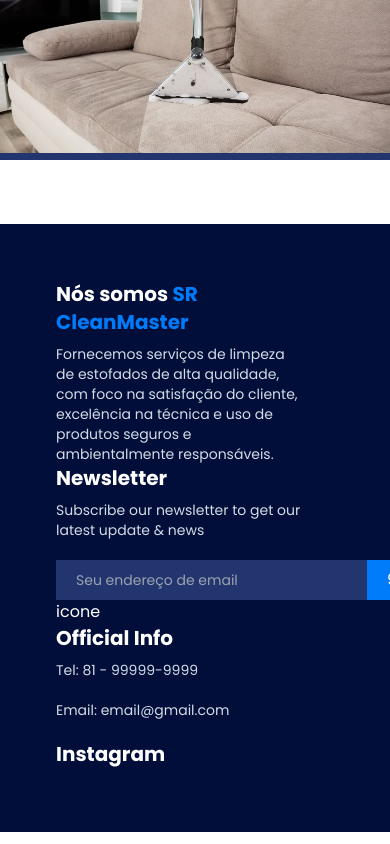
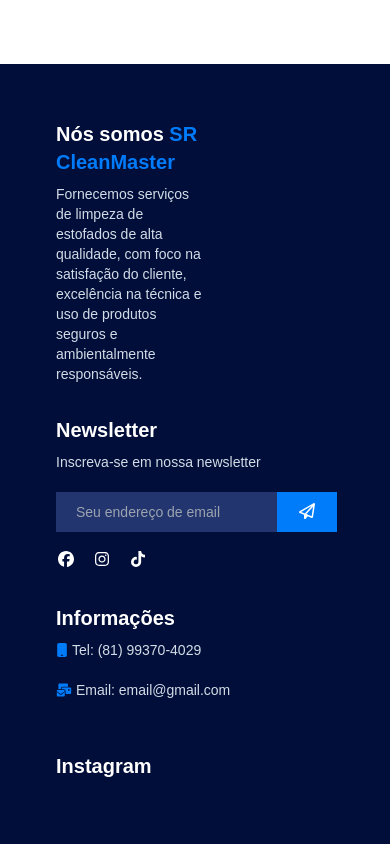
Before and after one commit to giuliosa/clean-app, a Next.js app: page / in a window 390 px wide. Shown: the part 5644-6488 px from the top of the page. Built offline with nearby package versions, Linux system fonts and the light colour scheme; a web font is replaced by a local one.

Commit message:
Another fixes

```diff
--- a/components/footer/footer.tsx
+++ b/components/footer/footer.tsx
@@ -1,51 +1,73 @@
+import { faFacebook } from "@fortawesome/free-brands-svg-icons";
+import { faInstagram } from "@fortawesome/free-brands-svg-icons";
+import { faTiktok } from "@fortawesome/free-brands-svg-icons";
+import { faPaperPlane } from "@fortawesome/free-regular-svg-icons";
+import { faEnvelopesBulk, faMobileAndroid } from "@fortawesome/free-solid-svg-icons";
+import { FontAwesomeIcon } from "@fortawesome/react-fontawesome";
+
 export default function Footer() {
     return (
         <footer className="bg-blue-500 p-14 text-white">
             <div className="container mx-auto">
                 <div className="flex flex-row justify-between sm:flex-col">
-                    <div className="pr-8">
+                    <div className="pr-8 w-1/3 sm:w-auto">
                         <h4 className="font-bold text-xl mb-2">
                             Nós somos <b className="text-blue-200">SR CleanMaster</b>
                         </h4>
-                        <p className="text-sm text-gray-light">
-                        Fornecemos serviços de limpeza de estofados de alta qualidade, com foco na satisfação do cliente, excelência na técnica e uso de produtos seguros e ambientalmente responsáveis.
+                        <p className="text-sm text-gray-light pr-24">
+                            Fornecemos serviços de limpeza de estofados de alta qualidade, com foco na satisfação do cliente, excelência na técnica e uso de produtos seguros e ambientalmente responsáveis.
                         </p>
 
                     </div>
 
                     <div className="pr-8">
-                        <h4 className="font-bold text-xl mb-2">
+                        <h4 className="font-bold text-xl mb-2 sm:mt-8">
                             Newsletter
                         </h4>
                         <p className="text-sm text-gray-light mb-5">
-                            Subscribe our newsletter to get our latest update & news
+                            Inscreva-se em nossa newsletter
                         </p>
                         <form className="group flex flex-row" action="">
                             <input className="bg-blue-400 px-5 py-2 text-white text-sm" type="text" placeholder="Seu endereço de email" />
-                            <div className="bg-blue-200 px-5 py-2">9</div>
+                            <div className="bg-blue-200 px-5 py-2">
+                                <FontAwesomeIcon icon={faPaperPlane} color="#fff" className="fill-white w-5"/>
+                            </div>
                         </form>
-                        icone
+                        <div className="flex flex-row mt-4 gap-4">
+                            <a href="http://" target="_blank" rel="noopener noreferrer">
+                                <FontAwesomeIcon icon={faFacebook} color="#fff" className="fill-white w-5"/>
+                            </a>
+                            <a href="http://" target="_blank" rel="noopener noreferrer">
+                                <FontAwesomeIcon icon={faInstagram} color="#fff" className="fill-white w-5"/>
+                            </a>
+                            <a href="http://" target="_blank" rel="noopener noreferrer">
+                                <FontAwesomeIcon icon={faTiktok} color="#fff" className="fill-white w-5"/>
+                            </a>
+                        </div>
 
                     </div>
 
-                    <div className="pr-8">
+                    <div className="pr-8 sm:mt-8">
                         <h4 className="font-bold text-xl mb-2">
-                            Official Info
+                            Informações
                         </h4>
                         <ul>
-                            <li className="text-sm text-gray-light mb-5">
-                                Tel: 81 - 99999-9999
+                            <li className="text-sm text-gray-light mb-5 flex flex-row items-center">
+                                <FontAwesomeIcon icon={faMobileAndroid} color="#007CFB" className="fill-blue w-3 pr-1"/>
+                                Tel: (81) 99370-4029
                             </li>
-                            <li className="text-sm text-gray-light mb-5">
+                            <li className="text-sm text-gray-light mb-5 flex flex-row items-center">
+                                <FontAwesomeIcon icon={faEnvelopesBulk} color="#007CFB" className="fill-blue w-4 pr-1"/>
                                 Email: email@gmail.com
                             </li>
                         </ul>
                     </div>
 
-                    <div className="pr-8">
+                    <div className="pr-8 sm:mt-8">
                         <h4 className="font-bold text-xl mb-2">
                             Instagram
                         </h4>
+                        {/* TODO Instagram grid */}
                     </div>
                 </div>
             </div>
--- a/components/topbar/topbar.tsx
+++ b/components/topbar/topbar.tsx
@@ -12,12 +12,12 @@ export default function Topbar() {
                 <div className="ml-28 flex flex-row justify-between sm:hidden">
                     <div className="divide-x divide-dashed flex flex-row">
                         {/* TODO: Transformar em component */}
-                        <span className="text-sm px-8 flex flex-row">
+                        <span className="text-sm px-8 flex flex-row items-center">
                             <FontAwesomeIcon icon={faMobileAndroid} color="#007CFB" className="fill-blue w-3"/>
                             <span className="font-sans font-bold pl-1">Fone:</span>
-                            <a className="font-sans pl-1 text-gray-light hover:text-white transition-colors" href="tel:8199999999">(81) 9999-9999</a>
+                            <a className="font-sans pl-1 text-gray-light hover:text-white transition-colors" href="tel:+5581993704029">(81) 99370-4029</a>
                         </span>
-                        <span className="text-sm px-8 flex flex-row">
+                        <span className="text-sm px-8 flex flex-row items-center">
                             <FontAwesomeIcon icon={faEnvelopesBulk} color="#007CFB" className="fill-blue w-4"/>
                             <span className="font-sans font-bold pl-1">E-mail:</span>
                             <a className="font-sans pl-1 text-gray-light hover:text-white transition-colors" href="mailto:teste@gmail.com">teste@gmail.com</a>
--- a/package.json
+++ b/package.json
@@ -10,6 +10,7 @@
   },
   "dependencies": {
     "@fortawesome/fontawesome-svg-core": "^6.1.0",
+    "@fortawesome/free-brands-svg-icons": "^6.1.0",
     "@fortawesome/free-regular-svg-icons": "^6.1.0",
     "@fortawesome/free-solid-svg-icons": "^6.1.0",
     "@fortawesome/react-fontawesome": "^0.1.18",
--- a/pages/index.tsx
+++ b/pages/index.tsx
@@ -14,7 +14,7 @@ export default function Home() {
         <title>{siteTitle}</title>
         <meta name="viewport" content="width=device-width, initial-scale=1.0" />
         <style>
-          @import url('https://fonts.googleapis.com/css2?family=Poppins:wght@400;600;700&family=Rubik&display=swap');
+          @import url(`https://fonts.googleapis.com/css2?family=Poppins:wght@400;600;700&family=Rubik&display=swap`);
         </style>
       </Head>
       <Topbar />
```
Also changed, not shown: 1 other file (tests, documents, lock files or other folders).
